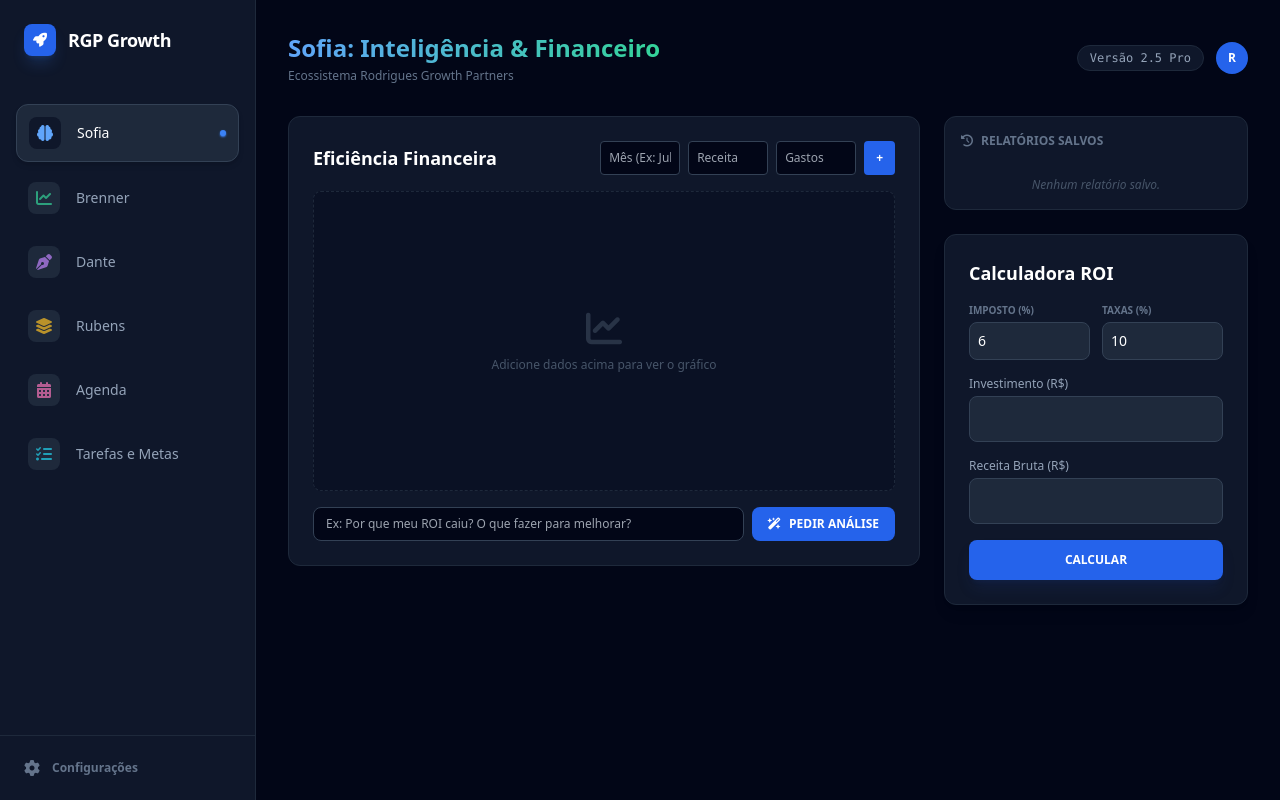
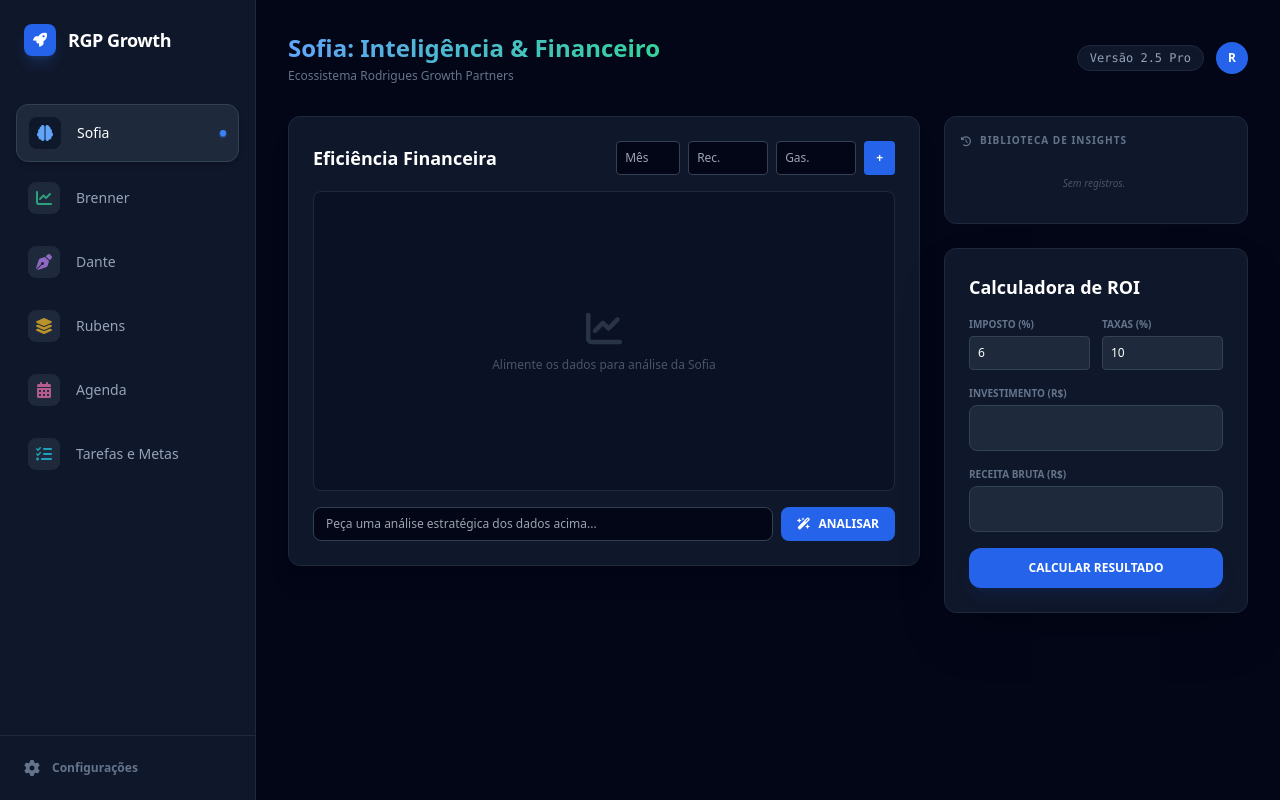
Before and after one commit to tr013432-design/RGP, a React (Vite) app: page / in a window 1280 px wide. Built offline with nearby package versions, Linux system fonts and the light colour scheme.

Commit message:
Update SofiaModule.tsx

```diff
--- a/components/SofiaModule.tsx
+++ b/components/SofiaModule.tsx
@@ -1,10 +1,9 @@
 import React, { useState, useEffect } from 'react';
-import { AreaChart, Area, XAxis, YAxis, CartesianGrid, Tooltip, ResponsiveContainer, ReferenceLine } from 'recharts';
+import { AreaChart, Area, XAxis, YAxis, CartesianGrid, Tooltip, ResponsiveContainer } from 'recharts';
 import { analyzeFinanceData } from '../services/aiService';
 import ReactMarkdown from 'react-markdown';
 import remarkGfm from 'remark-gfm';
 
-// 1. Interfaces para Salvamento
 interface FinanceData {
   name: string;
   revenue: number;
@@ -19,25 +18,19 @@ interface SavedInsight {
 }
 
 const SofiaModule: React.FC = () => {
-  // --- ESTADOS COM LOCAL STORAGE ---
-
-  // A. Dados do Gráfico
   const [chartData, setChartData] = useState<FinanceData[]>(() => {
     const saved = localStorage.getItem('rgp_sofia_data');
-    return saved ? JSON.parse(saved) : []; // Começa vazio ou carrega salvo
+    return saved ? JSON.parse(saved) : [];
   });
 
-  // B. Relatórios Salvos
   const [savedInsights, setSavedInsights] = useState<SavedInsight[]>(() => {
     const saved = localStorage.getItem('rgp_sofia_reports');
     return saved ? JSON.parse(saved) : [];
   });
 
-  // Salvamento Automático
   useEffect(() => { localStorage.setItem('rgp_sofia_data', JSON.stringify(chartData)); }, [chartData]);
   useEffect(() => { localStorage.setItem('rgp_sofia_reports', JSON.stringify(savedInsights)); }, [savedInsights]);
 
-  // Estados de Input (Gráfico e Calculadora)
   const [newData, setNewData] = useState({ month: '', rev: '', spend: '' });
   const [cost, setCost] = useState('');
   const [revenue, setRevenue] = useState('');
@@ -45,14 +38,10 @@ const SofiaModule: React.FC = () => {
   const [platformFee, setPlatformFee] = useState('10');
   const [roiData, setRoiData] = useState<{ roi: number; netProfit: number; roas: number } | null>(null);
 
-  // Estados da IA
   const [insights, setInsights] = useState('');
   const [isLoading, setIsLoading] = useState(false);
   const [customQuestion, setCustomQuestion] = useState('');
 
-  const FIXED_COSTS = 15000;
-
-  // Função: Adicionar Mês ao Gráfico
   const handleAddDataPoint = () => {
     if (!newData.month || !newData.rev || !newData.spend) return;
     const newPoint: FinanceData = {
@@ -64,7 +53,6 @@ const SofiaModule: React.FC = () => {
     setNewData({ month: '', rev: '', spend: '' });
   };
 
-  // Função: Limpar Gráfico
   const handleClearData = () => {
     if(window.confirm("Apagar todo o histórico financeiro?")) setChartData([]);
   };
@@ -83,50 +71,54 @@ const SofiaModule: React.FC = () => {
     }
   };
 
-  // Funções de Biblioteca (Salvar/Excluir Insight)
   const handleSaveInsight = () => {
     if (!insights) return;
     const title = window.prompt("Nome do Relatório:", "Análise Financeira " + new Date().toLocaleDateString());
     if (!title) return;
     setSavedInsights([{ id: Date.now().toString(), title, content: insights, date: new Date().toLocaleDateString() }, ...savedInsights]);
-    alert("Relatório salvo!");
   };
 
   const handleDeleteInsight = (id: string) => {
       if(window.confirm("Apagar relatório?")) setSavedInsights(savedInsights.filter(i => i.id !== id));
   };
 
+  // --- FUNÇÃO DE CÁLCULO ATUALIZADA COM INTEGRAÇÃO ---
   const calculateAdvancedROI = () => {
-    const c = parseFloat(cost); const r = parseFloat(revenue);
-    const t = parseFloat(taxRate) / 100; const p = parseFloat(platformFee) / 100;
+    const c = parseFloat(cost);
+    const r = parseFloat(revenue);
+    const t = parseFloat(taxRate) / 100;
+    const p = parseFloat(platformFee) / 100;
+
     if (c && r) {
       const netProfit = r - c - (r*t) - (r*p);
-      setRoiData({ roi: (netProfit / c) * 100, netProfit, roas: r / c });
+      const roiCalculado = (netProfit / c); // Valor decimal para facilitar
+
+      setRoiData({ roi: roiCalculado * 100, netProfit, roas: r / c });
+
+      // INTEGRAÇÃO: Salva no LocalStorage e avisa o módulo de Tarefas
+      localStorage.setItem('@RGP:ultimo_roi', roiCalculado.toString());
+      window.dispatchEvent(new Event('storage'));
     }
   };
 
   return (
     <div className="space-y-6 animate-in fade-in duration-500">
-      <div className="grid grid-cols-1 lg:grid-cols-3 gap-6">
+      <div className="grid grid-cols-1 lg:grid-cols-3 gap-6 text-left">
 
-        {/* COLUNA PRINCIPAL: GRÁFICO + IA */}
         <div className="lg:col-span-2 space-y-6">
-
-          {/* SEÇÃO DO GRÁFICO + INPUT DE DADOS */}
-          <div className="bg-slate-900 p-6 rounded-xl border border-slate-800">
-            <div className="flex justify-between items-center mb-4">
+          <div className="bg-slate-900 p-6 rounded-xl border border-slate-800 shadow-xl">
+            <div className="flex justify-between items-center mb-4 text-left">
               <h3 className="font-bold text-lg text-white">Eficiência Financeira</h3>
               <div className="flex gap-2">
-                 {/* Inputs Rápidos para preencher o gráfico */}
-                 <input placeholder="Mês (Ex: Jul)" className="w-20 bg-slate-950 border border-slate-700 rounded p-2 text-xs text-white" value={newData.month} onChange={e => setNewData({...newData, month: e.target.value})} />
-                 <input type="number" placeholder="Receita" className="w-20 bg-slate-950 border border-slate-700 rounded p-2 text-xs text-white" value={newData.rev} onChange={e => setNewData({...newData, rev: e.target.value})} />
-                 <input type="number" placeholder="Gastos" className="w-20 bg-slate-950 border border-slate-700 rounded p-2 text-xs text-white" value={newData.spend} onChange={e => setNewData({...newData, spend: e.target.value})} />
+                 <input placeholder="Mês" className="w-16 bg-slate-950 border border-slate-700 rounded p-2 text-xs text-white" value={newData.month} onChange={e => setNewData({...newData, month: e.target.value})} />
+                 <input type="number" placeholder="Rec." className="w-20 bg-slate-950 border border-slate-700 rounded p-2 text-xs text-white" value={newData.rev} onChange={e => setNewData({...newData, rev: e.target.value})} />
+                 <input type="number" placeholder="Gas." className="w-20 bg-slate-950 border border-slate-700 rounded p-2 text-xs text-white" value={newData.spend} onChange={e => setNewData({...newData, spend: e.target.value})} />
                  <button onClick={handleAddDataPoint} className="bg-blue-600 hover:bg-blue-500 text-white px-3 rounded text-xs font-bold">+</button>
                  {chartData.length > 0 && <button onClick={handleClearData} className="text-red-500 px-2 text-xs"><i className="fas fa-trash"></i></button>}
               </div>
             </div>
 
-            <div className="h-[300px] bg-slate-950/30 rounded-lg border border-slate-800 border-dashed relative">
+            <div className="h-[300px] bg-slate-950/30 rounded-lg border border-slate-800 relative overflow-hidden">
               {chartData.length > 0 ? (
                 <ResponsiveContainer width="100%" height="100%">
                   <AreaChart data={chartData}>
@@ -137,9 +129,9 @@ const SofiaModule: React.FC = () => {
                       </linearGradient>
                     </defs>
                     <CartesianGrid strokeDasharray="3 3" stroke="#1e293b" vertical={false} />
-                    <XAxis dataKey="name" stroke="#64748b" fontSize={12} tickLine={false} axisLine={false} />
-                    <YAxis stroke="#64748b" fontSize={12} tickLine={false} axisLine={false} />
-                    <Tooltip contentStyle={{ backgroundColor: '#0f172a', border: '1px solid #1e293b', borderRadius: '12px' }} />
+                    <XAxis dataKey="name" stroke="#64748b" fontSize={11} tickLine={false} axisLine={false} />
+                    <YAxis stroke="#64748b" fontSize={11} tickLine={false} axisLine={false} />
+                    <Tooltip contentStyle={{ backgroundColor: '#0f172a', border: '1px solid #1e293b', borderRadius: '8px', fontSize: '12px' }} />
                     <Area type="monotone" dataKey="revenue" stroke="#3b82f6" fillOpacity={1} fill="url(#colorRev)" strokeWidth={3} />
                     <Area type="monotone" dataKey="spend" stroke="#f43f5e" fill="transparent" strokeWidth={2} strokeDasharray="5 5" />
                   </AreaChart>
@@ -147,46 +139,38 @@ const SofiaModule: React.FC = () => {
               ) : (
                 <div className="absolute inset-0 flex flex-col items-center justify-center text-slate-600">
                   <i className="fas fa-chart-line text-4xl mb-2 opacity-50"></i>
-                  <p className="text-xs">Adicione dados acima para ver o gráfico</p>
+                  <p className="text-xs">Alimente os dados para análise da Sofia</p>
                 </div>
               )}
             </div>
 
-            {/* AREA DE PERGUNTA IA */}
             <div className="mt-4 flex gap-2">
                 <input
                   type="text"
                   value={customQuestion}
                   onChange={(e) => setCustomQuestion(e.target.value)}
-                  placeholder="Ex: Por que meu ROI caiu? O que fazer para melhorar?"
-                  className="flex-1 bg-slate-950 border border-slate-700 rounded-lg px-3 py-2 text-xs text-white focus:border-blue-500 outline-none"
+                  placeholder="Peça uma análise estratégica dos dados acima..."
+                  className="flex-1 bg-slate-950 border border-slate-700 rounded-lg px-3 py-2 text-xs text-white focus:border-blue-500 outline-none transition-all"
                 />
                 <button
                   onClick={getAIInsights}
                   disabled={isLoading}
-                  className="text-xs bg-blue-600 hover:bg-blue-700 px-4 py-2 rounded-lg font-bold transition-all flex items-center gap-2 text-white whitespace-nowrap"
+                  className="bg-blue-600 hover:bg-blue-700 px-4 py-2 rounded-lg font-bold transition-all flex items-center gap-2 text-xs text-white"
                 >
                   <i className={`fas ${isLoading ? 'fa-spinner fa-spin' : 'fa-wand-magic-sparkles'}`}></i>
-                  {isLoading ? 'ANALISANDO...' : 'PEDIR ANÁLISE'}
+                  {isLoading ? 'PROCESSANDO...' : 'ANALISAR'}
                 </button>
             </div>
           </div>
 
-          {/* INSIGHTS RESULTADO */}
           {insights && (
-            <div className="bg-blue-900/10 border border-blue-500/20 p-5 rounded-xl relative group hover:border-blue-500/40 transition-all">
-               <div className="flex justify-between mb-2">
-                   <div className="text-xs text-blue-400 font-bold uppercase"><i className="fas fa-bolt mr-1"></i> Análise Sofia</div>
-                   <button onClick={handleSaveInsight} className="text-xs text-slate-400 hover:text-white"><i className="fas fa-save mr-1"></i> Salvar</button>
+            <div className="bg-blue-900/10 border border-blue-500/20 p-5 rounded-xl text-left relative group">
+               <div className="flex justify-between mb-3 border-b border-blue-500/10 pb-2">
+                   <div className="text-xs text-blue-400 font-bold uppercase tracking-wider"><i className="fas fa-brain mr-1"></i> Insight da Sofia</div>
+                   <button onClick={handleSaveInsight} className="text-[10px] text-slate-400 hover:text-white uppercase font-bold"><i className="fas fa-save mr-1"></i> Salvar Relatório</button>
                </div>
-               <div className="text-slate-300 text-sm leading-relaxed">
-                  <ReactMarkdown
-                    remarkPlugins={[remarkGfm]}
-                    components={{
-                      strong: ({node, ...props}) => <strong className="font-bold text-emerald-400" {...props} />,
-                      ul: ({node, ...props}) => <ul className="list-disc pl-4 space-y-1 my-2" {...props} />,
-                    }}
-                  >
+               <div className="text-slate-300 text-sm leading-relaxed prose prose-invert max-w-none">
+                  <ReactMarkdown remarkPlugins={[remarkGfm]}>
                     {insights}
                   </ReactMarkdown>
                </div>
@@ -194,25 +178,23 @@ const SofiaModule: React.FC = () => {
           )}
         </div>
 
-        {/* COLUNA LATERAL: CALCULADORA + HISTÓRICO */}
-        <div className="space-y-6">
-            {/* HISTÓRICO DE RELATÓRIOS (NOVO) */}
-            <div className="bg-slate-900 p-4 rounded-xl border border-slate-800 flex flex-col max-h-[300px]">
-                <h4 className="text-xs font-bold uppercase text-slate-500 mb-3 flex items-center gap-2">
-                    <i className="fas fa-history"></i> Relatórios Salvos
+        <div className="space-y-6 text-left">
+            <div className="bg-slate-900 p-4 rounded-xl border border-slate-800">
+                <h4 className="text-[10px] font-bold uppercase text-slate-500 mb-3 tracking-widest flex items-center gap-2">
+                    <i className="fas fa-history"></i> Biblioteca de Insights
                 </h4>
-                <div className="flex-1 overflow-y-auto space-y-2 custom-scrollbar">
+                <div className="space-y-2 overflow-y-auto max-h-[200px] pr-1">
                     {savedInsights.length === 0 ? (
-                        <p className="text-xs text-slate-600 italic text-center mt-4">Nenhum relatório salvo.</p>
+                        <p className="text-[10px] text-slate-600 italic text-center py-4 text-left">Sem registros.</p>
                     ) : (
                         savedInsights.map((item) => (
-                            <div key={item.id} className="group p-3 rounded-lg bg-slate-950/50 border border-slate-800 hover:border-blue-500/30 transition-all flex justify-between">
+                            <div key={item.id} className="group p-2 rounded bg-slate-950 border border-slate-800 hover:border-blue-500/40 flex justify-between items-center transition-all">
                                 <div onClick={() => setInsights(item.content)} className="cursor-pointer flex-1">
-                                    <p className="text-xs font-bold text-slate-300 group-hover:text-blue-400 truncate">{item.title}</p>
-                                    <span className="text-[10px] text-slate-600">{item.date}</span>
+                                    <p className="text-[10px] font-bold text-slate-300 truncate">{item.title}</p>
+                                    <span className="text-[9px] text-slate-600">{item.date}</span>
                                 </div>
-                                <button onClick={() => handleDeleteInsight(item.id)} className="text-slate-600 hover:text-red-500 ml-2">
-                                    <i className="fas fa-trash-alt text-xs"></i>
+                                <button onClick={() => handleDeleteInsight(item.id)} className="text-slate-700 hover:text-red-500 p-1">
+                                    <i className="fas fa-times text-[10px]"></i>
                                 </button>
                             </div>
                         ))
@@ -220,46 +202,49 @@ const SofiaModule: React.FC = () => {
                 </div>
             </div>
 
-            {/* CALCULADORA ROI */}
-            <div className="bg-slate-900 p-6 rounded-xl border border-slate-800 flex flex-col shadow-lg">
-            <h3 className="font-bold text-lg mb-4 text-white">Calculadora ROI</h3>
+            <div className="bg-slate-900 p-6 rounded-xl border border-slate-800 shadow-2xl">
+              <h3 className="font-bold text-lg mb-4 text-white">Calculadora de ROI</h3>
               <div className="space-y-4">
                   <div className="grid grid-cols-2 gap-3">
                     <div>
                         <label className="block text-[10px] font-bold text-slate-500 uppercase mb-1">Imposto (%)</label>
-                    <input type="number" value={taxRate} onChange={(e) => setTaxRate(e.target.value)} className="w-full bg-slate-800 border border-slate-700 rounded-lg p-2 text-sm text-white" />
+                        <input type="number" value={taxRate} onChange={(e) => setTaxRate(e.target.value)} className="w-full bg-slate-800 border border-slate-700 rounded p-2 text-xs text-white focus:border-blue-500 outline-none" />
                     </div>
                     <div>
                         <label className="block text-[10px] font-bold text-slate-500 uppercase mb-1">Taxas (%)</label>
-                    <input type="number" value={platformFee} onChange={(e) => setPlatformFee(e.target.value)} className="w-full bg-slate-800 border border-slate-700 rounded-lg p-2 text-sm text-white" />
+                        <input type="number" value={platformFee} onChange={(e) => setPlatformFee(e.target.value)} className="w-full bg-slate-800 border border-slate-700 rounded p-2 text-xs text-white focus:border-blue-500 outline-none" />
                     </div>
                   </div>
                   <div>
-                <label className="block text-xs text-slate-400 mb-1">Investimento (R$)</label>
-                <input type="number" value={cost} onChange={(e) => setCost(e.target.value)} className="w-full bg-slate-800 border border-slate-700 rounded-lg p-3 text-sm text-white" />
+                    <label className="block text-[10px] font-bold text-slate-500 uppercase mb-1">Investimento (R$)</label>
+                    <input type="number" value={cost} onChange={(e) => setCost(e.target.value)} className="w-full bg-slate-800 border border-slate-700 rounded-lg p-3 text-sm text-white focus:border-blue-500 outline-none" />
                   </div>
                   <div>
-                <label className="block text-xs text-slate-400 mb-1">Receita Bruta (R$)</label>
-                <input type="number" value={revenue} onChange={(e) => setRevenue(e.target.value)} className="w-full bg-slate-800 border border-slate-700 rounded-lg p-3 text-sm text-white" />
+                    <label className="block text-[10px] font-bold text-slate-500 uppercase mb-1">Receita Bruta (R$)</label>
+                    <input type="number" value={revenue} onChange={(e) => setRevenue(e.target.value)} className="w-full bg-slate-800 border border-slate-700 rounded-lg p-3 text-sm text-white focus:border-blue-500 outline-none" />
                   </div>
-                <button onClick={calculateAdvancedROI} className="w-full py-3 bg-blue-600 hover:bg-blue-500 text-white rounded-lg font-bold text-xs shadow-lg shadow-blue-900/20">
-                CALCULAR
+                  <button onClick={calculateAdvancedROI} className="w-full py-3 bg-blue-600 hover:bg-blue-500 text-white rounded-xl font-bold text-xs shadow-lg shadow-blue-900/20 active:scale-95 transition-all">
+                    CALCULAR RESULTADO
                   </button>
 
                   {roiData && (
-                <div className="mt-4 p-4 bg-slate-950 rounded-xl border border-slate-800">
+                    <div className="mt-4 p-4 bg-slate-950 rounded-xl border border-slate-800 animate-in slide-in-from-top-2 duration-300">
                         <div className="text-center mb-3">
                           <div className="text-[10px] text-slate-500 uppercase font-bold tracking-widest">Lucro Líquido</div>
-                    <div className="text-2xl font-black text-emerald-400">R$ {roiData.netProfit.toLocaleString('pt-BR')}</div>
+                          <div className={`text-2xl font-black ${roiData.netProfit > 0 ? 'text-emerald-400' : 'text-red-400'}`}>
+                            R$ {roiData.netProfit.toLocaleString('pt-BR')}
                           </div>
-                    <div className="flex justify-between border-t border-slate-800 pt-3 text-center">
-                    <div className="flex-1 border-r border-slate-800">
-                        <div className="text-[10px] text-slate-500 font-bold">ROI</div>
-                        <div className="text-sm font-bold text-emerald-500">{roiData.roi.toFixed(1)}%</div>
                         </div>
-                    <div className="flex-1">
-                        <div className="text-[10px] text-slate-500 font-bold">ROAS</div>
-                        <div className="text-sm font-bold text-blue-400">{roiData.roas.toFixed(1)}x</div>
+                        <div className="flex justify-between border-t border-slate-800 pt-3">
+                          <div className="text-center flex-1 border-r border-slate-800">
+                              <div className="text-[9px] text-slate-500 font-bold uppercase">ROI</div>
+                              <div className={`font-bold ${roiData.roi >= 100 ? 'text-emerald-500' : 'text-yellow-500'}`}>
+                                {roiData.roi.toFixed(1)}%
+                              </div>
+                          </div>
+                          <div className="text-center flex-1">
+                              <div className="text-[9px] text-slate-500 font-bold uppercase">ROAS</div>
+                              <div className="font-bold text-blue-400">{roiData.roas.toFixed(1)}x</div>
                           </div>
                         </div>
                     </div>
```
Lines whose indentation alone changed are shown as unchanged.
